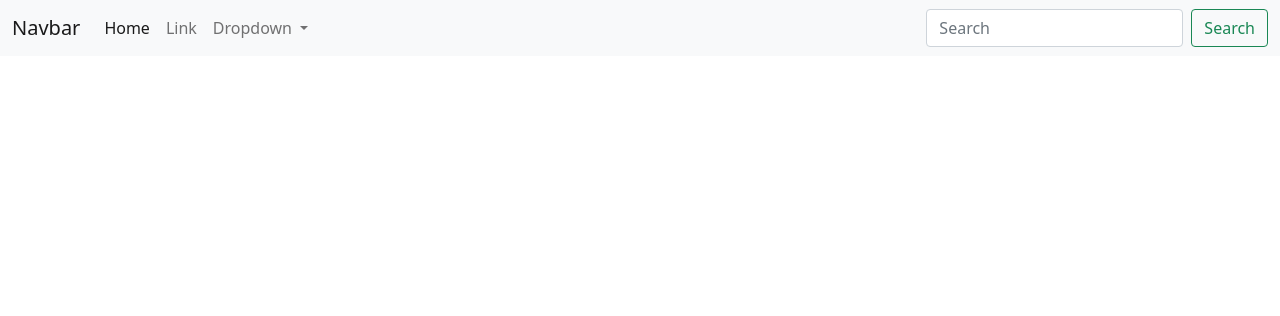
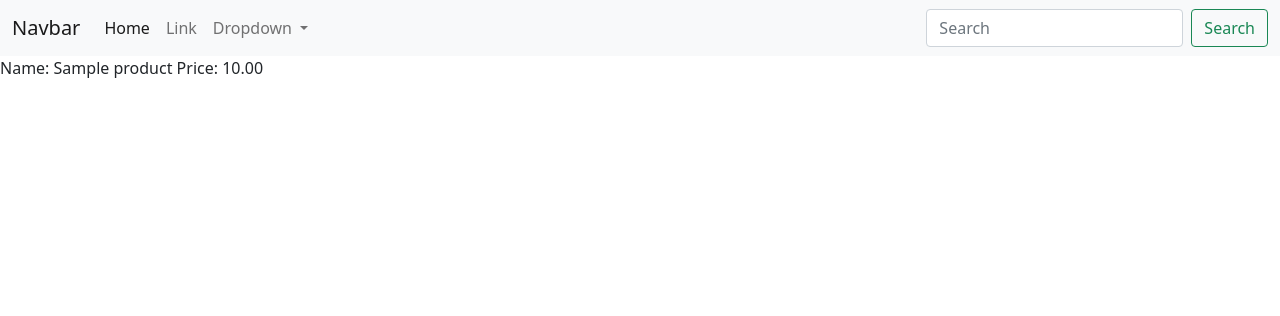
Before and after one commit to mjjstockman/e-commerce, a Django app: page /products/ in a window 1280 px wide. Shown: the top 316 px of the page. Run offline with Django 3.2, Linux system fonts and the light colour scheme; tables that the repository leaves empty hold one stand-in row (values such as "Sample post").

Commit message:
Add placeholder product info in products/all template

```diff
--- a/products/templates/products/all.html
+++ b/products/templates/products/all.html
@@ -3,6 +3,9 @@
 
 {% block content %}
 
-
+{% for product in products %}
+Name: {{ product.name }}
+Price: {{ product.price }}
+{% endfor %}
 
 {% endblock %}
--- a/products/views.py
+++ b/products/views.py
@@ -1,9 +1,9 @@
-from django.shortcuts import render, get_object_or_404
+from django.shortcuts import render, get_list_or_404
 from .models import Product
 
 def all(request):
     # products = Product.get_object_or_404.all()
-    products = get_object_or_404(Product)
+    products = get_list_or_404(Product)
 
     context = {
         'products': products,
```
